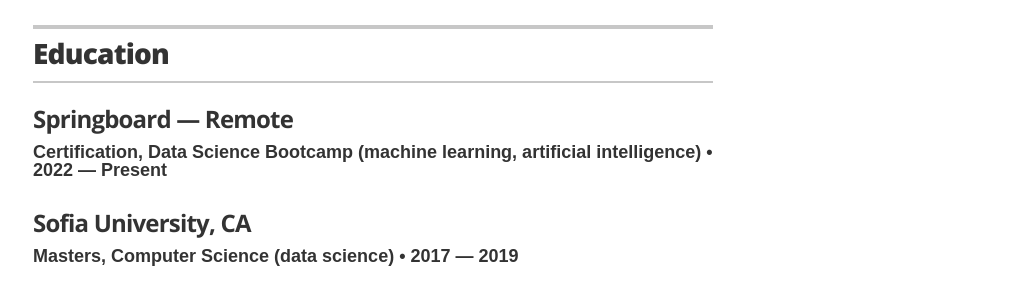
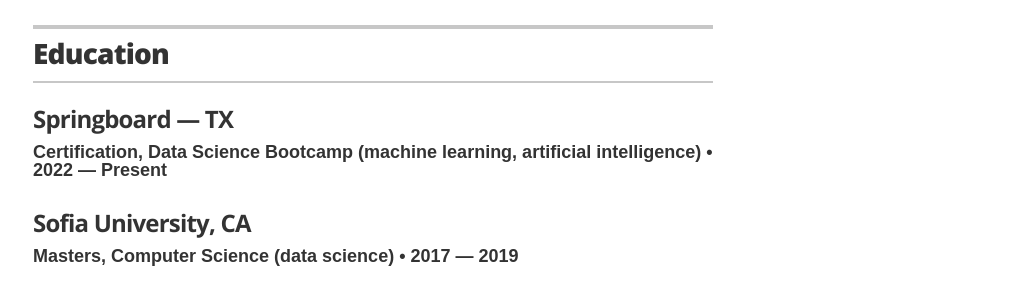
Before and after one commit to ttariqaziz/ttariqaziz.github.io, a Jekyll site: the page built from index.html, in a window 1280 px wide and 900 px high, scrolled down 2289 px. Shown: the part 158-455 px from the top of the window, without its empty margins (267-1280 px from the left). Built offline with Jekyll 4.4.1, drawn with Linux system fonts in a browser that asks for light colours.

Commit message:
Update education.yml

```diff
--- a/_data/education.yml
+++ b/_data/education.yml
@@ -9,7 +9,7 @@
 # - degree: Master of Science, Engineering Physics
 #  uni: Chalmers University of Technology
 - degree: Certification, Data Science Bootcamp (machine learning, artificial intelligence)
-  uni: Springboard &mdash; Remote
+  uni: Springboard &mdash; TX
   year: 2022 &mdash; Present
 
 - degree: Masters, Computer Science (data science)
```
